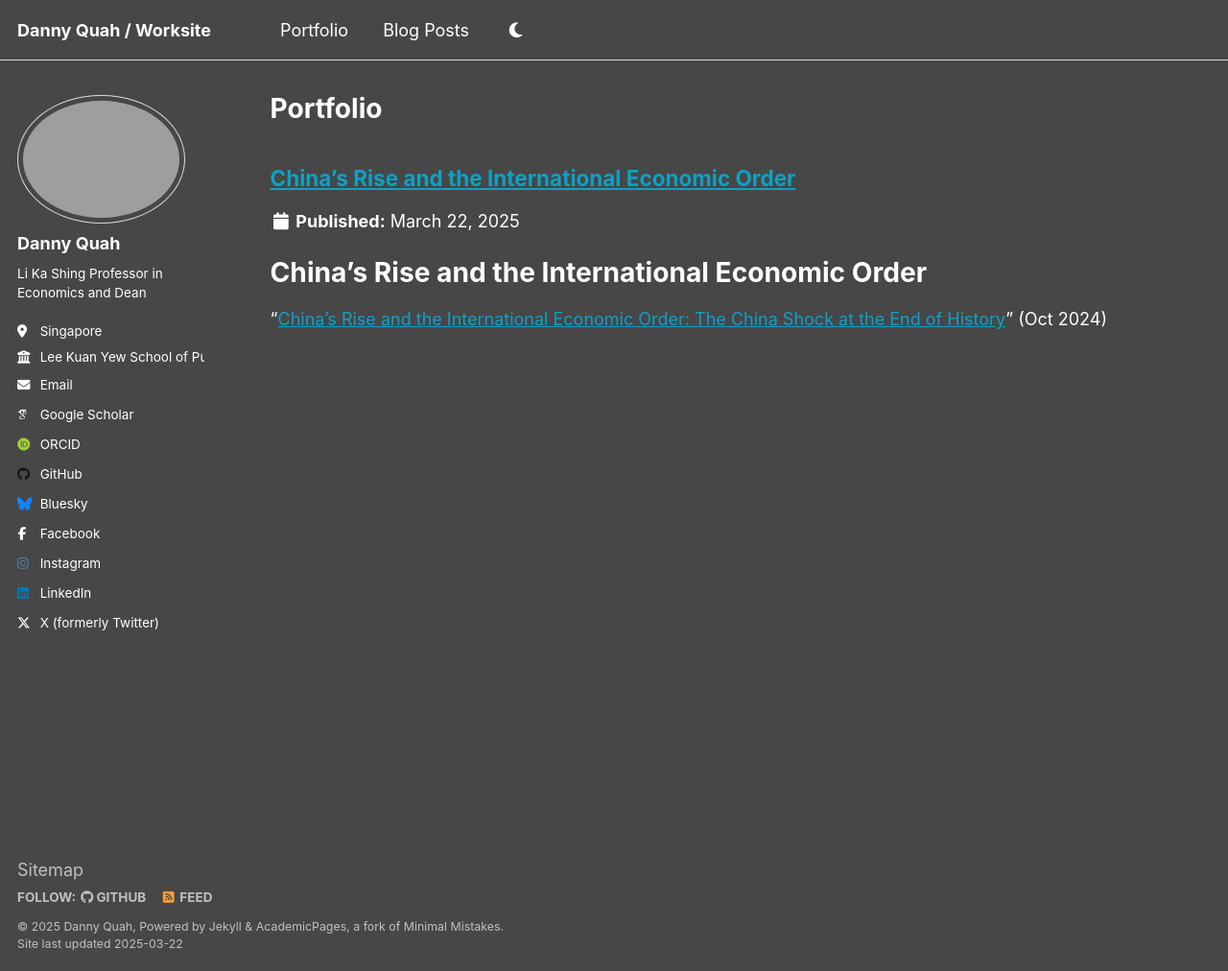
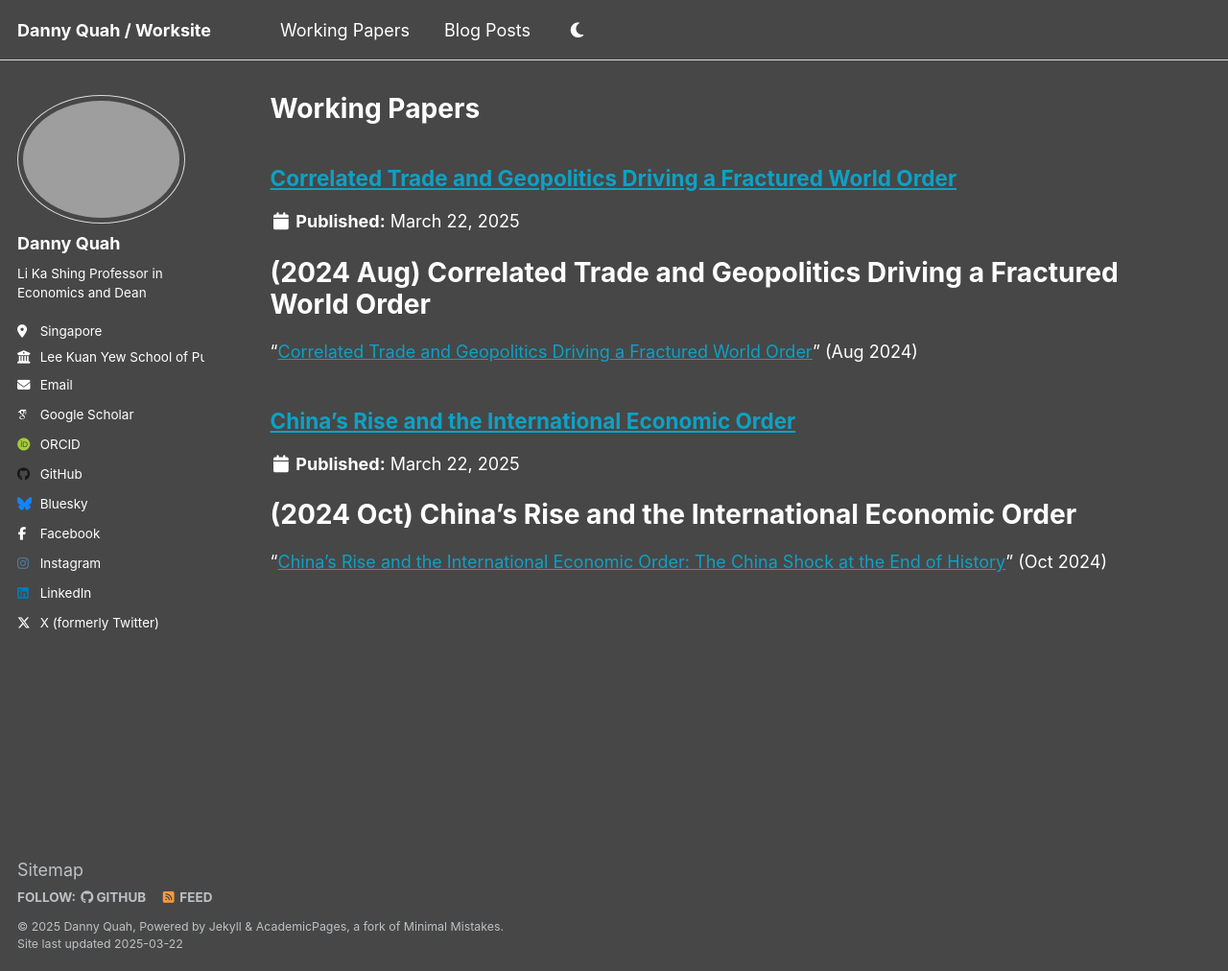
Before and after one commit to DannyQuah/DannyQuah.github.io, a Jekyll site: the page built from _pages/portfolio.html, in a window 1280 px wide and 1012 px high. Shown: the whole window at 96% size. Built offline with Jekyll 4.4.1, drawn with Linux system fonts in a browser that asks for light colours; some web fonts are replaced.

Commit message:
Working Papers start

```diff
--- a/_data/navigation.yml
+++ b/_data/navigation.yml
@@ -11,14 +11,11 @@ main:
   # - title: "Publications"
   #   url: /publications/
 
-  - title: "Portfolio"
+  - title: "Working Papers"
     url: /portfolio/
 
   # - title: "Talks"
   #   url: /talks/
-
-  # - title: "Working Papers"
-  #   url: /working-papers/
 
   # - title: "Teaching"
   #   url: /teaching/
--- a/_pages/portfolio.html
+++ b/_pages/portfolio.html
@@ -1,6 +1,6 @@
 ---
 layout: archive
-title: "Portfolio"
+title: "Working Papers"
 permalink: /portfolio/
 author_profile: true
 ---
--- /dev/null
+++ b/_portfolio/2024-08-correlated-trade-geopolitics.md
@@ -0,0 +1,20 @@
+---
+title: "Correlated Trade and Geopolitics Driving a Fractured World Order"
+# Last-edited: 2025.03.22.1733.Sat -- Danny Quah (me@DannyQuah.com)
+# collection: theColletion
+type: "Working Paper"
+# Created: 2025.03.22.1728.Sat -- Danny Quah (me@DannyQuah.com)
+# date: 2025-03-22
+# permalink: /_portfolio/
+# venue: "theVenue"
+# location: "theLocation"
+fileName: 2024-08-correlated-trade-geopolitics.md
+---
+# (2024 Aug) Correlated Trade and Geopolitics Driving a Fractured World Order
+"<a href="https://dannyquah.github.io/Storage/2024.08-Danny.Quah-Correlated-Trade-Geopolitics-Fractured-Order.pdf">Correlated Trade and Geopolitics Driving a Fractured World Order</a>" (Aug 2024)
+
+[<img src="https://dannyquah.github.io/Storage/2024.08-Danny.Quah-Correlated-Trade-Geopolitics-Fractured-Order-titlepage.png" alt = "Correlated Trade Geopolitics Driving a Fractured World Order - Titlepage"/>](https://dannyquah.github.io/Storage/2024.08-Danny.Quah-Correlated-Trade-Geopolitics-Fractured-Order.pdf)
+
+<!---
+   Invisible section // 2024-08-correlated-trade-geopolitics.md
+-->
--- a/_portfolio/2024-10-China-rise-international-order.md
+++ b/_portfolio/2024-10-China-rise-international-order.md
@@ -1,16 +1,16 @@
 ---
 title: "China's Rise and the International Economic Order"
-# Last-edited: 2025.03.22.1536.Sat -- Danny Quah (me@DannyQuah.com)
+# Last-edited: 2025.03.22.1726.Sat -- Danny Quah (me@DannyQuah.com)
 # collection: theCollection
 type: "Working Paper"
 # Created: 2025.03.22.1530.Sat -- Danny Quah (me@DannyQuah.com)
 # date: 2025-03-22
-# permalink: /_working-papers/
+# permalink: /_portfolio/
 # venue: "theVenue"
 # location: "theLocation"
 fileName: 2024-10-China-rise-international-order.md
 ---
-# China's Rise and the International Economic Order
+# (2024 Oct) China's Rise and the International Economic Order
 "<a href="https://dannyquah.github.io/Storage/2024.10-Danny.Quah-Chinas-Rise-International-Economic-Order.pdf">China's Rise and the International Economic Order: The China Shock at the End of History</a>" (Oct 2024)
 
 [<img src="https://dannyquah.github.io/Storage/2024.10-Danny.Quah-Chinas-Rise-International-Economic-Order-titlepage.png" alt = "China's Rise and the International Economic Order: The China Shock at the End of History - Titlepage" />](https://dannyquah.github.io/Storage/2024.10-Danny.Quah-Chinas-Rise-International-Economic-Order.pdf)
```
